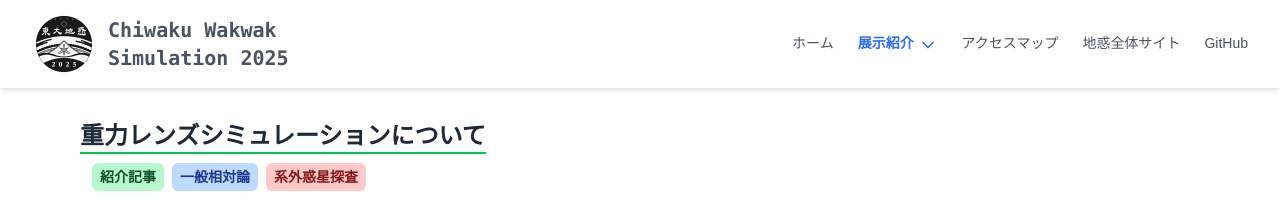
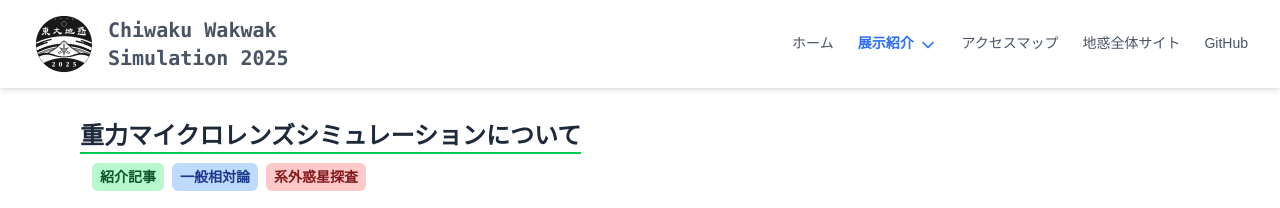
Before and after one commit to chiwaku-wakwak/chiwaku-simulation, a Next.js app: page /gravitational-lens in a window 1280 px wide. Shown: the top 208 px of the page. Built offline with nearby package versions, Linux system fonts and the light colour scheme.

Commit message:
gravitaional-lens

```diff
--- a/src/app/gravitational-lens/page.tsx
+++ b/src/app/gravitational-lens/page.tsx
@@ -25,7 +25,7 @@ const App: React.FC = () => {
           className="text-2xl font-bold text-gray-800 text-left border-b-2 border-green-500 pb-0 inline-block"
           id="simulation"
         >
-          重力レンズシミュレーションについて
+          重力マイクロレンズシミュレーションについて
         </h1>
         <div className="mb-1 py-1">
           <span className="inline-block w-1 h-6 bg-white py-1 mr-2"></span>
@@ -119,7 +119,7 @@ const App: React.FC = () => {
           </Footnote>
           」と悪戦苦闘していました
           <Footnote number={2}>
-            「重力マイクロレンズシミュレーションをやろうといったの誰だよ」と嘆いていました...^_^;
+            「今回の五月祭企画で、重力マイクロレンズシミュレーションをやろうといったの誰だよ」と嘆いていました...^_^;
             ちなみに考案者は僕ではありません（編者Tより）。
           </Footnote>
           。
```
